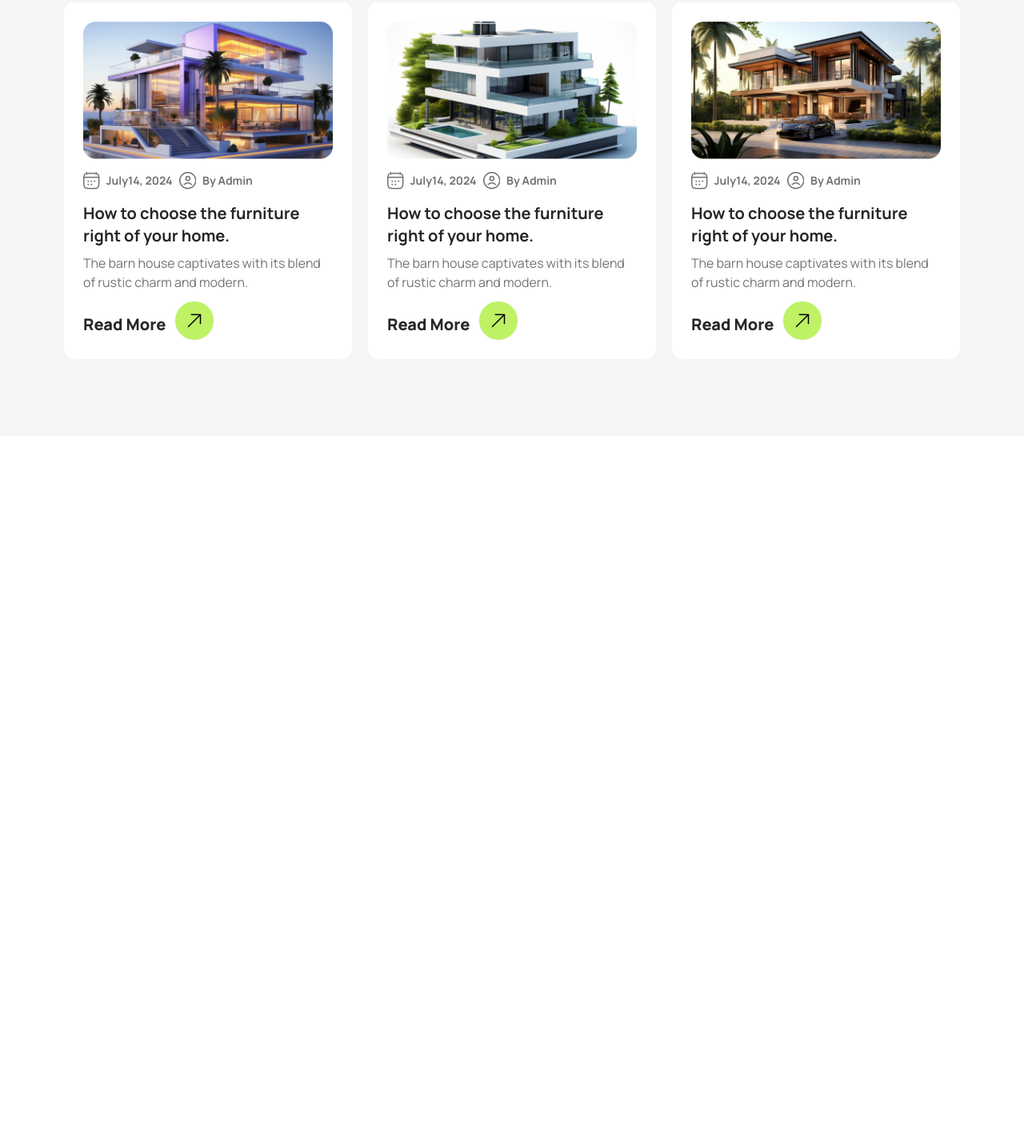
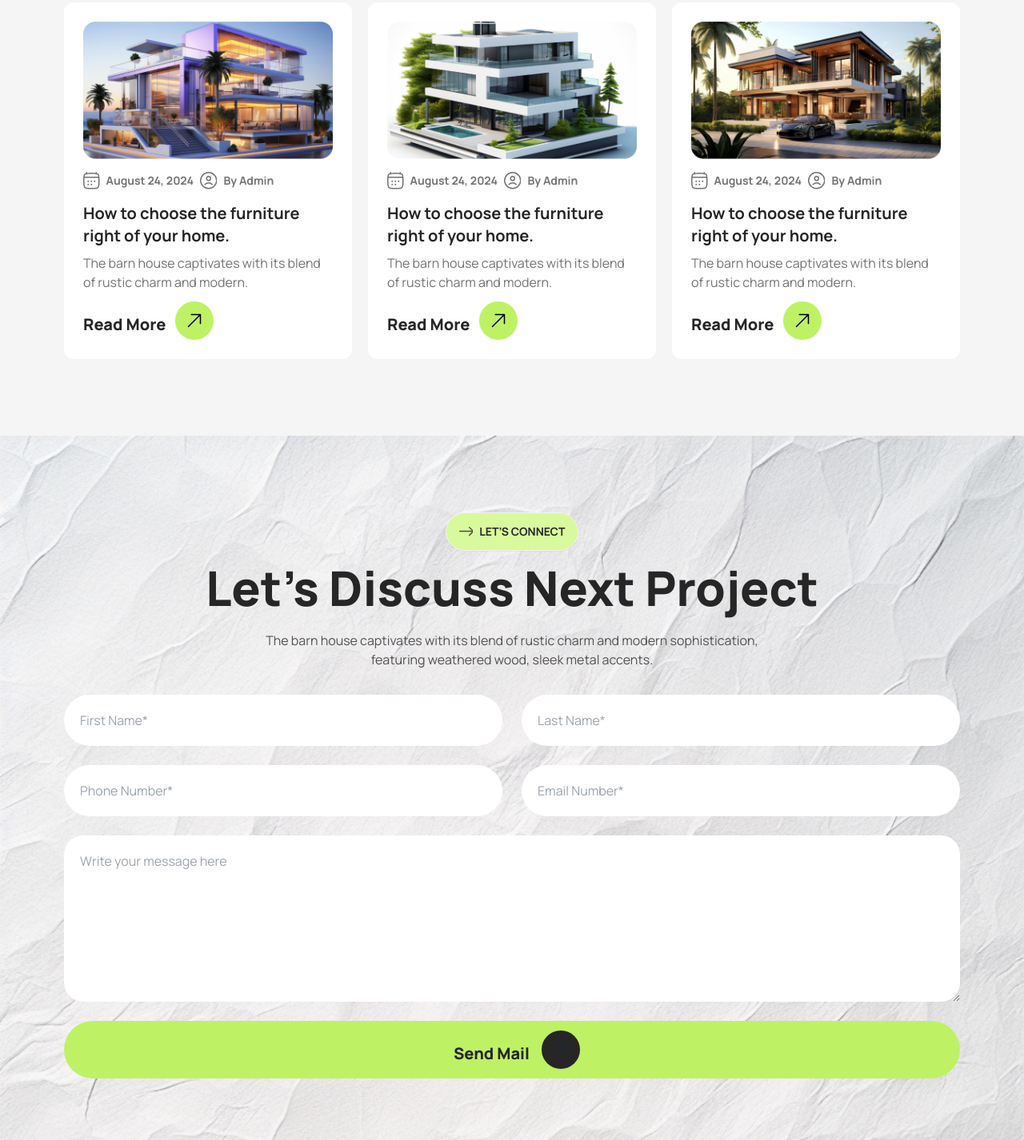
Before and after one commit to mohammedibrahimshawon/Designhouse_homepage, a plain HTML site: page index.html in a window 1280 px wide. Shown: the part 4004-5430 px from the top of the page at 80% size. Before the commit the page ends 4549 px from the top, so only its background shows below. Drawn offline with nearby package versions, Linux system fonts and the light colour scheme; a web font is replaced by a local one.

Commit message:
contact us added

```diff
--- a/index.html
+++ b/index.html
@@ -13,6 +13,20 @@
 
     <link href="https://cdn.jsdelivr.net/npm/daisyui@4.12.10/dist/full.min.css" rel="stylesheet" type="text/css" />
     <script src="https://cdn.tailwindcss.com"></script>
+    <script>
+      tailwind.config = {
+        theme: {
+          extend: {
+            colors: {
+
+              opecity: 'rgb(115, 115, 115)',
+              bgprimary: 'rgb(244, 244, 244)',
+              bgtransparent:'rgba(255, 255, 255, 0)',
+            }
+          }
+        }
+      }
+    </script>
     <style>
         body {
             font-family: "Manrope", sans-serif;
@@ -501,7 +515,7 @@
                 <path id="Vector" d="M2 3.1C3.25 1.75 5.26 1.75 9.3 1.75L11.2 1.75C15.23 1.75 17.24 1.75 18.49 3.1C19.75 4.45 19.75 6.63 19.75 10.99L19.75 11.5C19.75 15.86 19.75 18.04 18.49 19.39C17.24 20.75 15.23 20.75 11.2 20.75L9.3 20.75C5.26 20.75 3.25 20.75 2 19.39C0.75 18.04 0.75 15.86 0.75 11.5L0.75 10.99C0.75 6.63 0.75 4.45 2 3.1Z" stroke="#737373" stroke-opacity="1.000000" stroke-width="1.500000" stroke-linejoin="round"/>
                 <path id="Vector" d="M1.25 6.75L19.25 6.75" stroke="#737373" stroke-opacity="1.000000" stroke-width="1.500000" stroke-linejoin="round" stroke-linecap="round"/>
               </svg>
-              <p class="text-sm text-neutral-500 font-bold">July14, 2024</p>
+              <p class="text-sm text-neutral-500 font-bold">August 24, 2024</p>
               <svg width="21.500000" height="21.500000" viewBox="0 0 21.5 21.5" fill="none" xmlns="http://www.w3.org/2000/svg" xmlns:xlink="http://www.w3.org/1999/xlink">
                 <desc>
                     Created with Pixso.
@@ -540,7 +554,7 @@
                 <path id="Vector" d="M2 3.1C3.25 1.75 5.26 1.75 9.3 1.75L11.2 1.75C15.23 1.75 17.24 1.75 18.49 3.1C19.75 4.45 19.75 6.63 19.75 10.99L19.75 11.5C19.75 15.86 19.75 18.04 18.49 19.39C17.24 20.75 15.23 20.75 11.2 20.75L9.3 20.75C5.26 20.75 3.25 20.75 2 19.39C0.75 18.04 0.75 15.86 0.75 11.5L0.75 10.99C0.75 6.63 0.75 4.45 2 3.1Z" stroke="#737373" stroke-opacity="1.000000" stroke-width="1.500000" stroke-linejoin="round"/>
                 <path id="Vector" d="M1.25 6.75L19.25 6.75" stroke="#737373" stroke-opacity="1.000000" stroke-width="1.500000" stroke-linejoin="round" stroke-linecap="round"/>
               </svg>
-              <p class="text-sm text-neutral-500 font-bold">July14, 2024</p>
+              <p class="text-sm text-neutral-500 font-bold">August 24, 2024</p>
               <svg width="21.500000" height="21.500000" viewBox="0 0 21.5 21.5" fill="none" xmlns="http://www.w3.org/2000/svg" xmlns:xlink="http://www.w3.org/1999/xlink">
                 <desc>
                     Created with Pixso.
@@ -580,7 +594,7 @@
                 <path id="Vector" d="M2 3.1C3.25 1.75 5.26 1.75 9.3 1.75L11.2 1.75C15.23 1.75 17.24 1.75 18.49 3.1C19.75 4.45 19.75 6.63 19.75 10.99L19.75 11.5C19.75 15.86 19.75 18.04 18.49 19.39C17.24 20.75 15.23 20.75 11.2 20.75L9.3 20.75C5.26 20.75 3.25 20.75 2 19.39C0.75 18.04 0.75 15.86 0.75 11.5L0.75 10.99C0.75 6.63 0.75 4.45 2 3.1Z" stroke="#737373" stroke-opacity="1.000000" stroke-width="1.500000" stroke-linejoin="round"/>
                 <path id="Vector" d="M1.25 6.75L19.25 6.75" stroke="#737373" stroke-opacity="1.000000" stroke-width="1.500000" stroke-linejoin="round" stroke-linecap="round"/>
               </svg>
-              <p class="text-sm text-neutral-500 font-bold">July14, 2024</p>
+              <p class="text-sm text-neutral-500 font-bold">August 24, 2024</p>
               <svg width="21.500000" height="21.500000" viewBox="0 0 21.5 21.5" fill="none" xmlns="http://www.w3.org/2000/svg" xmlns:xlink="http://www.w3.org/1999/xlink">
                 <desc>
                     Created with Pixso.
@@ -607,6 +621,64 @@
         </div>
       </section>
 
+      <!-- Contact Section -->
+      <section id="contact-us" class="px-5 py-12 md:px-8 md:py-16 lg:px-20 lg:py-24 bg-[url('./assets/bg.jpg')] bg-no-repeat bg-cover">
+
+        <div>
+
+          <div class="flex flex-col items-center">
+
+            <button class="btn rounded-full text-neutral-800 font-bold mb-4 bg-lime-200 hover:bg-lime-300 hover:border-lime-500">
+              <svg width="17.747192" height="11.219482" viewBox="0 0 17.7472 11.2195" fill="none" xmlns="http://www.w3.org/2000/svg" xmlns:xlink="http://www.w3.org/1999/xlink">
+                <desc>
+                    Created with Pixso.
+                </desc>
+                <defs/>
+                <path id="Vector" d="M16.3 5.6L0.75 5.6" stroke="#494949" stroke-opacity="1.000000" stroke-width="1.500000" stroke-linecap="round"/>
+                <path id="Vector" d="M12.67 0.75C12.67 0.75 16.99 4.4 16.99 5.6C16.99 6.81 12.67 10.46 12.67 10.46" stroke="#494949" stroke-opacity="1.000000" stroke-width="1.500000" stroke-linejoin="round" stroke-linecap="round"/>
+              </svg>
+              Let’s Connect</button>
+
+            <h1 class="font-black text-neutral-800 text-6xl mb-6 text-center">Let’s Discuss Next Project</h1>
+            <p class="text-center text-neutral-600 mb-6 lg:mb-8">The barn house captivates with its blend of rustic charm and modern sophistication, <br> featuring weathered wood, sleek metal accents.</p>
+
+
+            <div class="md:grid place-items-center grid-cols-1 md:grid-cols-2 w-full gap-6">
+
+
+              <div class="w-full mb-6 md:mb-0">
+                <input class="bg-white p-5 rounded-full outline-none w-full" type="text" placeholder="First Name*" required>
+              </div>
+              <div class="md:w-full mb-6 md:mb-0">
+                <input class="bg-white p-5 rounded-full outline-none w-full" type="text" placeholder="Last Name*" required>
+              </div>
+              <div class="w-full mb-6 md:mb-0">
+                <input class="bg-white p-5 rounded-full outline-none w-full" type="text" placeholder="Phone Number*" required>
+              </div>
+              <div class="w-full mb-6 md:mb-0">
+                <input class="bg-white p-5 rounded-full outline-none w-full" type="text" placeholder="Email Number*" required>
+              </div>
+              <div class="w-full grid col-span-2 h-52">
+                <textarea name="" id="" placeholder="Write your message here" class="bg-white rounded-3xl p-5 outline-none"></textarea>
+              </div>
+            </div>
+
+              <div class="rounded-full bg-lime-300 border-none py-3 px-3 space-x-3 pl-6 w-full text-center mt-6"> <span class="text-xl font-black text-neutral-800">Send Mail</span>
+                <button class="btn btn-circle bg-neutral-800 border-none hover:bg-neutral-900 p">
+                  <svg xmlns="http://www.w3.org/2000/svg" fill="none" viewBox="0 0 24 24" stroke-width="1.5" stroke="currentColor" class="size-6">
+                    <path stroke-linecap="round" stroke-linejoin="round" d="m4.5 19.5 15-15m0 0H8.25m11.25 0v11.25" />
+                  </svg>
+
+                </button>
+              </div>
+              </div>
+          </div>
+        </div>
+      </section>
+
+
+
+
 
     </main>
 
```
